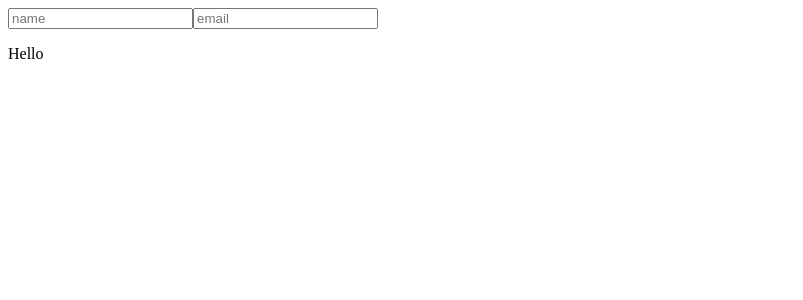
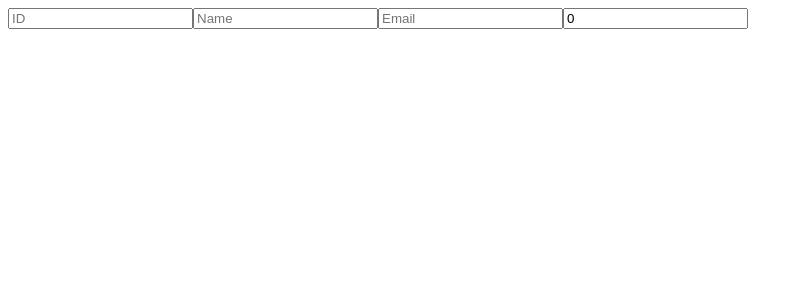
Before and after one commit to sasuniii0/RAD, a React (Vite) app in the folder React/reactDay4/: page / in a window 1280 px wide. Shown: the top 300 px of the page, without its empty margins (0-803 px from the left). Built offline with nearby package versions, Linux system fonts and the light colour scheme.

Commit message:
completed the useReducer

```diff
--- a/React/reactDay4/src/App.tsx
+++ b/React/reactDay4/src/App.tsx
@@ -75,41 +75,89 @@
 // }
 // export default App
 
-import { useCallback, useEffect, useState } from "react"
+//-----------------------------------------useCallBack--------------------------------------
 
-const App =()=>{
-  const [name,setName] = useState("")
-  const [email, setEmail] = useState("")
-  const [result , setResult] = useState("")
+// import { useCallback, useEffect, useState } from "react"
 
-  // component re-render -> function is re-creating
-  // const myFunction = ()=>{
-  //   console.log("The function is running...");
+// const App =()=>{
+//   const [name,setName] = useState("")
+//   const [email, setEmail] = useState("")
+//   const [result , setResult] = useState("")
 
-  //   return "Hello"
-  // }
+//   // component re-render -> function is re-creating
+//   // const myFunction = ()=>{
+//   //   console.log("The function is running...");
 
-  const myFunction = useCallback(()=>{
-    console.log("function is running");
-    return "Hello"
-  },[])
+//   //   return "Hello"
+//   // }
 
-  useEffect(()=>{
-    console.log("Use effect is running");
-    setResult(myFunction())
+//   const myFunction = useCallback(()=>{
+//     console.log("function is running");
+//     return "Hello"
+//   },[])
 
-  },[myFunction])
+//   useEffect(()=>{
+//     console.log("Use effect is running");
+//     setResult(myFunction())
 
-  console.log("component re-rendering");
+//   },[myFunction])
+
+//   console.log("component re-rendering");
 
 
-  return(
-     <div>
-       <input placeholder="name" value={name} onChange={(e) => setName(e.target.value)}/>
-       <input placeholder="email" value={email} onChange={(e) => setEmail(e.target.value)}/>
-       <p>{result}</p>
-     </div>
-    )
+//   return(
+//      <div>
+//        <input placeholder="name" value={name} onChange={(e) => setName(e.target.value)}/>
+//        <input placeholder="email" value={email} onChange={(e) => setEmail(e.target.value)}/>
+//        <p>{result}</p>
+//      </div>
+//     )
+// }
+
+// export default App
+
+//------------------------------------------useReducer-------------------------------------------------
+
+import {useReducer} from "react"
+
+// ... -> parana data gnna kyna eka
+
+const reducer = (state:any, action:any)=>{
+  switch(action.type){
+    case "ID":return{...state,id: action.data}
+    case "NAME" : return{...state,name: action.data}
+    case "EMAIL" : return{...state,email:action.data}
+    case "AGE" : return{...state, age:action.data}
+    default:return state
+  }
 }
 
+const App = ()=>{
+  const [state,dispatch] = useReducer(reducer,{
+    id:"",
+    name : "",
+    email:"",
+    age:0
+  })
+
+  console.log( state);
+
+  return(
+    <div>
+      <input placeholder="ID" value={state.id} onChange={(e)=>{
+        dispatch({type:"ID" , data :e.target.value})
+      }}/>
+      <input placeholder="Name" value={state.name} onChange={(e)=>{
+        dispatch({type:"NAME" , data :e.target.value})
+      }}/>
+      <input placeholder="Email" value={state.email} onChange={(e)=>{
+        dispatch({type:"EMAIL" , data :e.target.value})
+      }}/>
+      <input placeholder="Age" value={state.age} onChange={(e)=>{
+        dispatch({type:"AGE" , data :e.target.value})
+      }}/>
+
+    </div>
+  )
+}
 export default App
```
